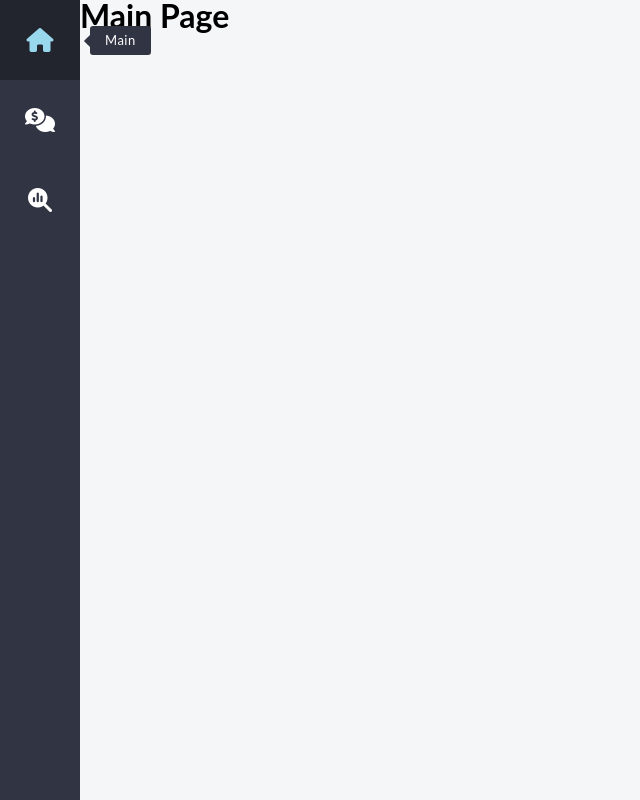
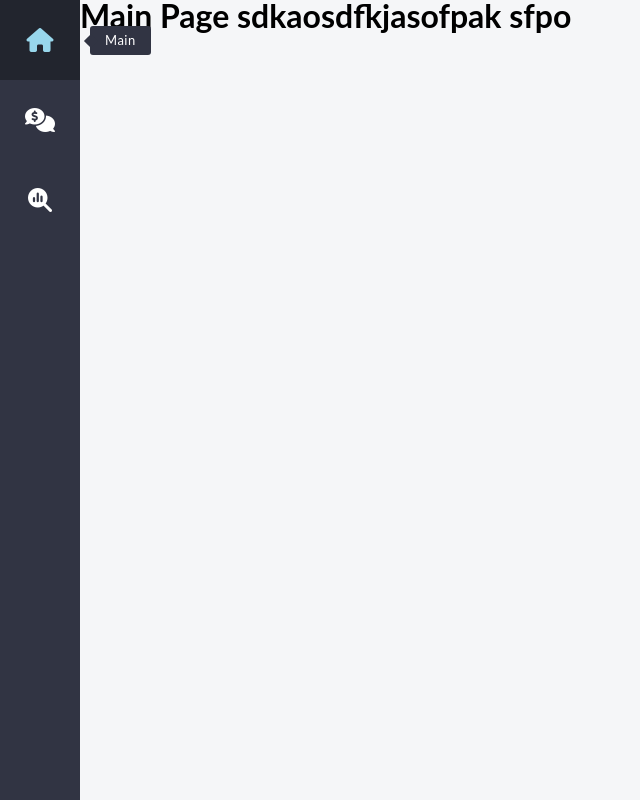
Before and after one commit to seojong789/sellbuddy-ecommerce-management, a website: page src/pages/main/main.html in a window 1280 px wide. Shown: the whole page, without its empty margins (0-640 px from the left). Drawn offline with Linux system fonts and the light colour scheme.

Commit message:
이것은 임시 추가입니다.

```diff
--- a/src/pages/main/main.html
+++ b/src/pages/main/main.html
@@ -12,7 +12,7 @@
   </head>
   <body>
     <div id="content">
-      <h1>Main Page</h1>
+      <h1>Main Page sdkaosdfkjasofpak sfpo</h1>
     </div>
     <script src="../../components/sidebar.js" type="module"></script>
     <script src="./main.js" type="module"></script>
```
